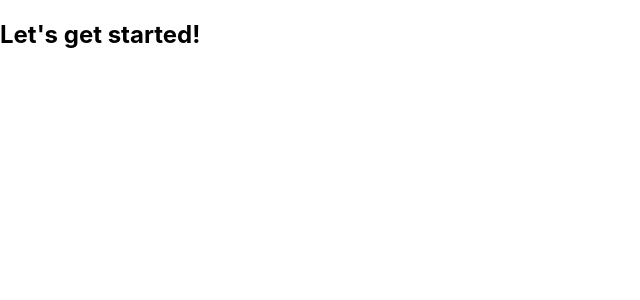
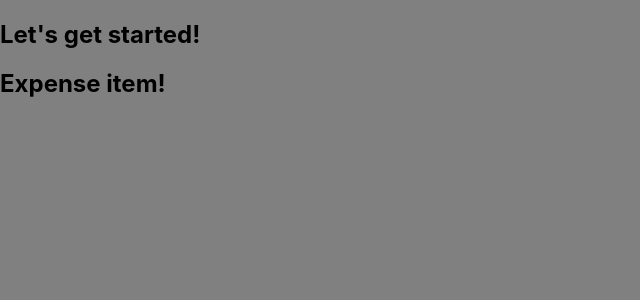
Before and after one commit to GxbrielZ/expense-counter, a JavaScript app: page / in a window 1280 px wide. Shown: the top 300 px of the page, without its empty margins (0-640 px from the left). Built offline with nearby package versions, Linux system fonts and the light colour scheme.

Commit message:
Created new folder for components and created new file ExpenseItem.js and added content to it

```diff
--- a/src/App.js
+++ b/src/App.js
@@ -1,7 +1,10 @@
+import ExpenseItem from './components/ExpenseItem';
+
 function App() {
   return (
     <div>
       <h2>Let's get started!</h2>
+      <ExpenseItem></ExpenseItem>
     </div>
   );
 }
--- /dev/null
+++ b/src/components/ExpenseItem.js
@@ -0,0 +1,5 @@
+function ExpenseItem() {
+    return <h2>Expense item!</h2>
+}
+
+export default ExpenseItem;
--- a/src/index.css
+++ b/src/index.css
@@ -5,6 +5,7 @@
     sans-serif;
   -webkit-font-smoothing: antialiased;
   -moz-osx-font-smoothing: grayscale;
+  background-color: grey;
 }
 
 code {
```
